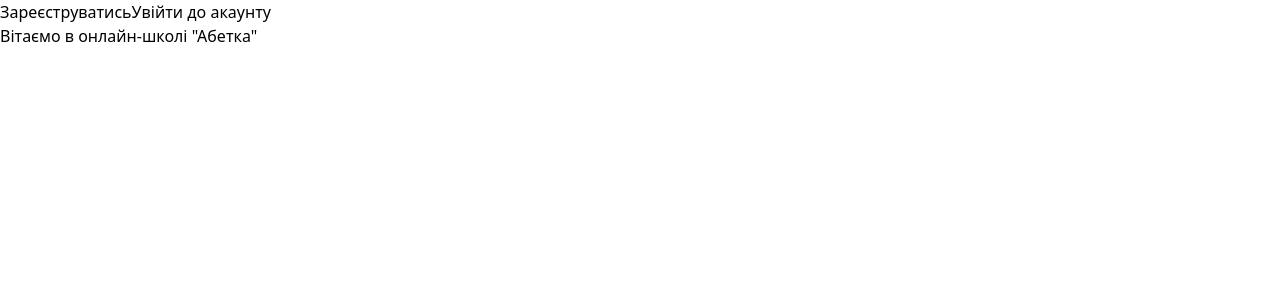
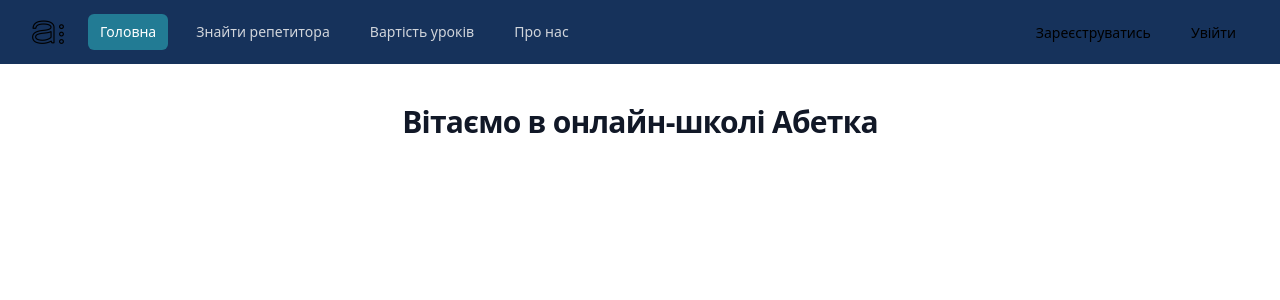
Before and after one commit to olyaprykhodko/abetka, a React (Create React App) app in the folder frontend/: page / in a window 1280 px wide. Shown: the top 300 px of the page. Built offline with nearby package versions, Linux system fonts and the light colour scheme.

Commit message:
feat: add check login, add logout

```diff
--- a/frontend/src/App.tsx
+++ b/frontend/src/App.tsx
@@ -1,11 +1,13 @@
 import React from 'react';
 import { BrowserRouter as Router, Route, Routes } from 'react-router-dom';
+import { AuthProvider } from './AuthProvider';
 import Home from './components/Home';
 import Register from './components/Register';
 import Login from './components/Login';
 
 const App: React.FC = () => {
   return (
+    <AuthProvider>
       <Router>
         <Routes>
           <Route path="/" element={<Home />} />
@@ -13,6 +15,7 @@
           <Route path="/login" element={<Login />} />
         </Routes>
       </Router>
+    </AuthProvider>
   );
 };
 
--- /dev/null
+++ b/frontend/src/AuthProvider.tsx
@@ -0,0 +1,28 @@
+import React, { createContext, useContext, useState } from 'react';
+
+interface AuthContextType {
+  isAuthenticated: boolean;
+  setIsAuthenticated: (isAuthenticated: boolean) => void;
+}
+
+const AuthContext = createContext<AuthContextType | undefined>(undefined);
+
+export const AuthProvider: React.FC<{ children: React.ReactNode }> = ({
+  children,
+}) => {
+  const [isAuthenticated, setIsAuthenticated] = useState(false);
+
+  return (
+    <AuthContext.Provider value={{ isAuthenticated, setIsAuthenticated }}>
+      {children}
+    </AuthContext.Provider>
+  );
+};
+
+export const useAuth = () => {
+  const context = useContext(AuthContext);
+  if (!context) {
+    throw new Error('useAuth must be used within an AuthProvider');
+  }
+  return context;
+};
--- a/frontend/src/components/Home.tsx
+++ b/frontend/src/components/Home.tsx
@@ -1,6 +1,7 @@
 import Cookies from 'js-cookie';
 import React, { useEffect, useState } from 'react';
 import { Link } from 'react-router-dom';
+import Navigation from './Navigation';
 
 const Home: React.FC = () => {
   const [isRegistered, setIsRegistered] = useState(false);
@@ -15,16 +16,18 @@
 
   return (
     <>
-      <div className="">
-        <Link to="/register">Зареєструватись</Link>
-        <Link to="/login">Увійти до акаунту</Link>
-      </div>
+      <Navigation />
+      <div className=""></div>
       {isRegistered && (
-        <h4 className="text-center text-xl font-bold text-blue-500">
+        <h4 className="text-center text-xl font-bold text-secondary text-500 mt-5">
           Реєстрація пройшла успішно!
         </h4>
       )}
-      <h1>Вітаємо в онлайн-школі "Абетка"</h1>
+      <div className="text-center mt-10">
+        <h2 className="text-2xl font-bold leading-7 text-gray-900 sm:truncate sm:text-3xl sm:tracking-tight">
+          Вітаємо в онлайн-школі Абетка
+        </h2>
+      </div>
     </>
   );
 };
--- a/frontend/src/components/Login.tsx
+++ b/frontend/src/components/Login.tsx
@@ -1,27 +1,34 @@
 import React, { useState } from 'react';
 import axios from 'axios';
 import Cookies from 'js-cookie';
-import { Link } from 'react-router-dom';
+import { Link, useNavigate } from 'react-router-dom';
+import { useAuth } from '../AuthProvider';
 
 const Login: React.FC = () => {
   const [username, setUsername] = useState('');
   const [password, setPassword] = useState('');
+  const { setIsAuthenticated } = useAuth();
+  const navigate = useNavigate();
   const BACKEND_URL = process.env.REACT_APP_BACKEND;
 
-  const handleLogin = async () => {
+  const handleLogin = async (e: React.FormEvent) => {
+    e.preventDefault();
+
     try {
       const response = await axios.post(`${BACKEND_URL}/auth/login`, {
         username,
         password,
       });
 
+      setIsAuthenticated(true);
       console.log('Login successful', response.data);
 
-      Cookies.set('token', response.data.token, {
+      Cookies.set('jwt', response.data.token, {
         // secure: true,
         sameSite: 'strict',
         expires: 7,
       });
+      navigate('/');
     } catch (error) {
       console.error('Login failed', error);
     }
@@ -80,7 +87,7 @@
 
           <div>
             <button
-              onClick={handleLogin}
+              type="submit"
               className="flex w-full justify-center rounded-md bg-indigo-600 px-3 py-1.5 text-sm font-semibold leading-6 text-white shadow-sm hover:bg-indigo-500 focus-visible:outline focus-visible:outline-2 focus-visible:outline-offset-2 focus-visible:outline-indigo-600"
             >
               Увійти
--- /dev/null
+++ b/frontend/src/components/Navigation.tsx
@@ -0,0 +1,185 @@
+import { Link, useNavigate } from 'react-router-dom';
+import React, { useState, useEffect } from 'react';
+import Cookies from 'js-cookie';
+
+const navbar = [
+  { name: 'Головна', to: '/', current: true },
+  { name: 'Знайти репетитора', to: '/find-teacher', current: false },
+  { name: 'Вартість уроків', to: '/pricelist', current: false },
+  { name: 'Про нас', to: '/about', current: false },
+];
+
+const checkAuth = () => {
+  return document.cookie
+    .split(';')
+    .some((cookie) => cookie.trim().startsWith('jwt='));
+};
+
+const Navigation: React.FC = () => {
+  const [isAuthentificated, setIsAuthentificated] = useState(false);
+  const [isOpen, setIsOpen] = useState(false);
+  const toggleMenu = () => setIsOpen(!isOpen);
+  const navigate = useNavigate();
+
+  useEffect(() => {
+    setIsAuthentificated(checkAuth());
+  }, []);
+
+  const handleLogout = () => {
+    Cookies.remove('jwt');
+    setIsAuthentificated(false);
+    navigate('/');
+    console.log('You have successfully been logged out');
+  };
+
+  return (
+    <div className="bg-primary">
+      <div className="mx-auto max-w-7xl px-2 sm:px-6 lg:px-8">
+        <div className="relative flex h-16 items-center justify-between">
+          <div className="absolute inset-y-0 left-0 flex items-center sm:hidden">
+            {/* Mobile menu button*/}
+            {/* <div className="group relative inline-flex items-center justify-center rounded-md p-2 text-gray-400 hover:bg-gray-700 hover:text-white focus:outline-none focus:ring-2 focus:ring-inset focus:ring-white">
+              <span className="absolute -inset-0.5" />
+              <span className="sr-only">Open main menu</span>
+              <img
+                src=""
+                alt=""
+                aria-hidden="true"
+                className="block h-6 w-6 group-data-[open]:hidden"
+              />
+              <img
+                src=""
+                alt=""
+                aria-hidden="true"
+                className="hidden h-6 w-6 group-data-[open]:block"
+              />
+            </div> */}
+          </div>
+
+          <div className="flex flex-1 items-center justify-center sm:items-stretch sm:justify-start">
+            <div className="flex flex-shrink-0 items-center">
+              <img alt="Abetka" src="/home-logo.png" className="h-8 w-auto" />
+            </div>
+            <div className="hidden sm:ml-6 sm:block">
+              <div className="flex space-x-4">
+                {navbar.map((item) => (
+                  <Link
+                    key={item.name}
+                    to={item.to}
+                    aria-current={item.current ? 'page' : undefined}
+                    className={`rounded-md px-3 py-2 text-sm font-medium ${
+                      item.current
+                        ? 'bg-secondary text-white'
+                        : 'text-gray-300 hover:bg-link hover:text-white'
+                    }`}
+                  >
+                    {item.name}
+                  </Link>
+                ))}
+              </div>
+            </div>
+          </div>
+
+          {isAuthentificated ? (
+            <div className="absolute inset-y-0 right-0 flex items-center pr-2 sm:static sm:inset-auto sm:ml-6 sm:pr-0">
+              <button
+                type="button"
+                className="relative rounded-full text-gray-400 hover:bg-link focus:outline-none focus:ring-2 focus:ring-white focus:ring-offset-2 focus:ring-offset-gray-800"
+              >
+                <span className="absolute -inset-1.5" />
+                <span className="sr-only">Сповіщення</span>
+                <img
+                  // aria-hidden="true"
+                  src="/notification-icon.png"
+                  alt="Notification"
+                  className="h-12 w-12"
+                />
+              </button>
+
+              {/* Profile dropdown */}
+              <div className="relative ml-3">
+                <div>
+                  <button
+                    onClick={toggleMenu}
+                    className="relative flex rounded-full bg-gray-800 text-sm focus:outline-none focus:ring-2 focus:ring-white focus:ring-offset-2 focus:ring-offset-gray-800"
+                  >
+                    <span className="absolute -inset-1.5" />
+                    <span className="sr-only">Налаштування профілю</span>
+                    <img
+                      src="/user.png"
+                      alt="Фото профілю"
+                      className="h-12 w-12 rounded-full"
+                    />
+                  </button>
+
+                  {isOpen && (
+                    <div className="absolute right-0 mt-2 w-48 origin-top-right rounded-md bg-white shadow-lg ring-1 ring-black ring-opacity-5 focus:outline-none">
+                      <Link
+                        to="/profile"
+                        className="block px-4 py-2 text-sm text-gray-700 hover:bg-gray-100"
+                      >
+                        Профіль
+                      </Link>
+                      <Link
+                        to="/settings"
+                        className="block px-4 py-2 text-sm text-gray-700 hover:bg-gray-100"
+                      >
+                        Налаштування
+                      </Link>
+                      <button
+                        onClick={handleLogout}
+                        className="block px-4 py-2 text-sm text-gray-700 hover:bg-gray-100"
+                      >
+                        Вийти
+                      </button>
+                    </div>
+                  )}
+                </div>
+              </div>
+            </div>
+          ) : (
+            <div className="ml-auto flex space-x-4">
+              <div>
+                <Link
+                  to="/register"
+                  className="rounded-md px-3 py-2 text-sm font-medium hover:bg-cardBackground"
+                >
+                  Зареєструватись
+                </Link>
+              </div>
+              <div>
+                <Link
+                  to="/login"
+                  className="rounded-md px-3 py-2 text-sm font-medium hover:bg-cardBackground"
+                >
+                  Увійти
+                </Link>
+              </div>
+            </div>
+          )}
+        </div>
+      </div>
+
+      <div className="sm:hidden">
+        <div className="space-y-1 px-2 pb-3 pt-2">
+          {navbar.map((item) => (
+            <Link
+              key={item.name}
+              to={item.to}
+              aria-current={item.current ? 'page' : undefined}
+              className={`rounded-md px-3 py-2 text-sm font-medium ${
+                item.current
+                  ? 'bg-gray-900 text-white'
+                  : 'text-gray-300 hover:bg-gray-700 hover:text-white'
+              }`}
+            >
+              {item.name}
+            </Link>
+          ))}
+        </div>
+      </div>
+    </div>
+  );
+};
+
+export default Navigation;
```
Also changed, not shown: frontend/src/components/Register.tsx (+18 -12 lines). Lines whose indentation alone changed are shown as unchanged.
